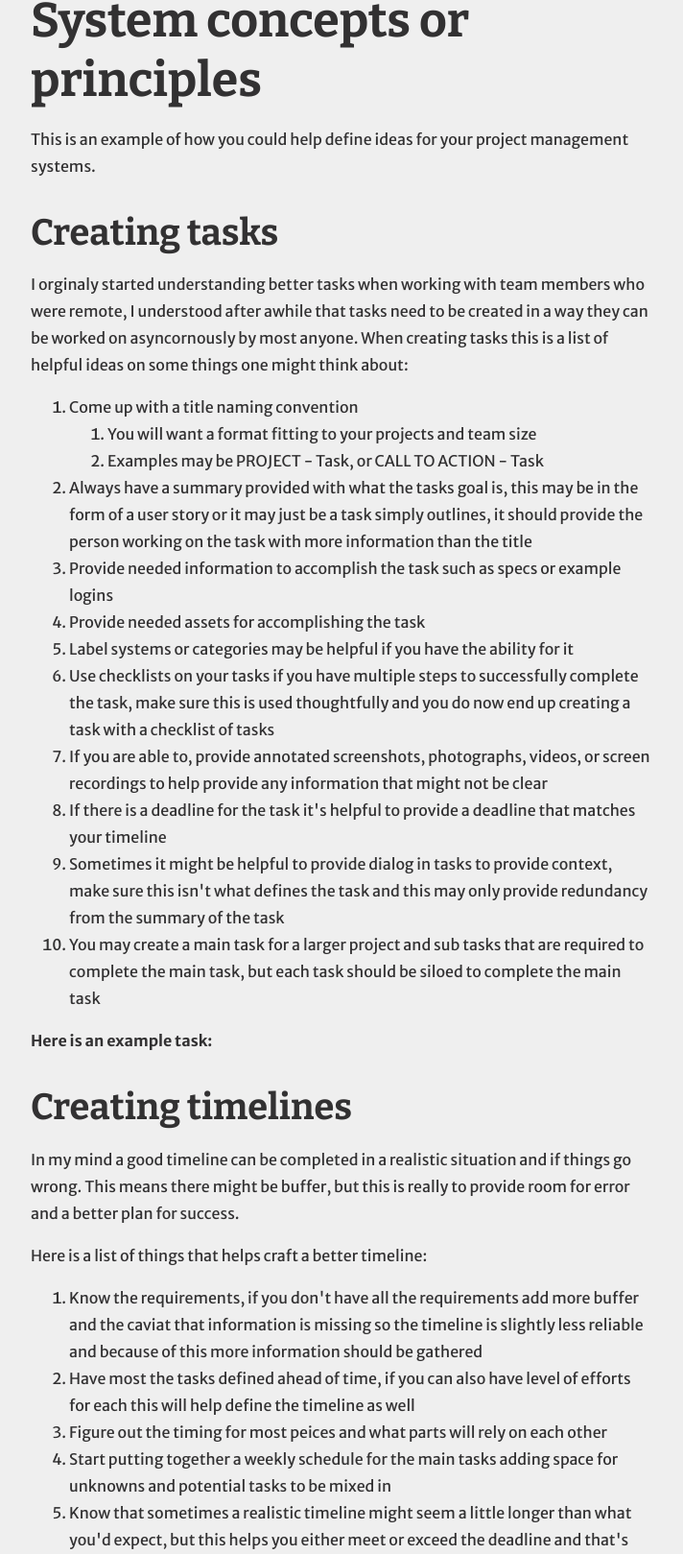
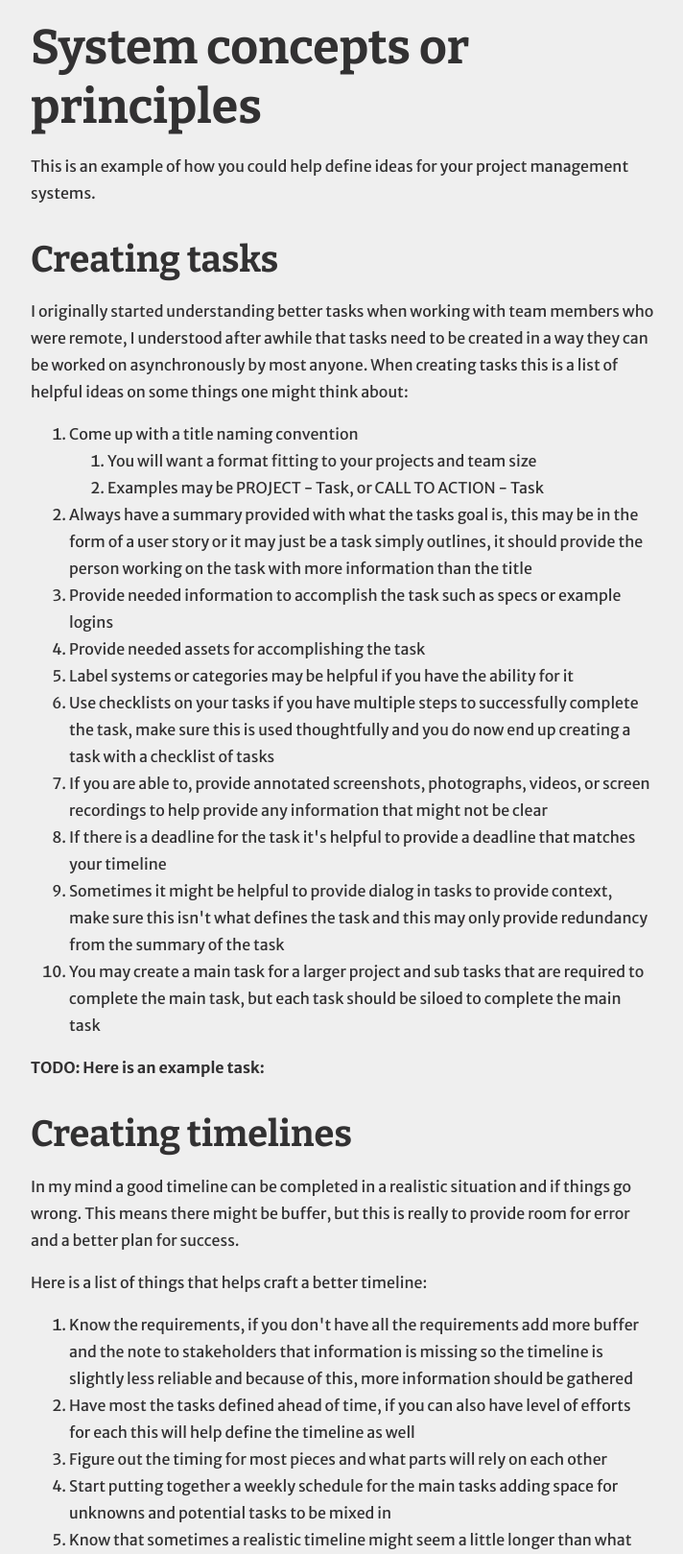
Before and after one commit to ndiesslin/portfolio-gatsby, a Gatsby site: page /blog/project-management-planning/ in a window 1280 px wide. Shown: the part 1181-2800 px from the top of the page at 96% size, without its empty margins (283-995 px from the left). Built offline with nearby package versions, Linux system fonts and the light colour scheme; Gatsby itself is replaced by a stand-in of ours.

Commit message:
Fixed typo and asjuted copy

```diff
--- a/content/blog/project-management-planning/index.md
+++ b/content/blog/project-management-planning/index.md
@@ -6,7 +6,7 @@ description: Thoughts and approaches around planning successful project manageme
 
 ## intro:
 
-Project management is tough, but it doesn't have to be this way. This is a compilation of thoughts and approaches around planning and executing successful project management.
+Project management is tough, but it doesn't have to be. This is a compilation of thoughts and approaches around planning and executing successful project management.
 
 ### Problem:
 
@@ -16,6 +16,7 @@ There are a lot of different problems technical companies and groups face around
 2. Tools guiding the project management process
 3. Misuse of project management tools
 4. Lack of process to guide better project management
+5. Lack of experience around project management
 
 ### Solutions:
 
@@ -34,7 +35,7 @@ This is an example of how you could help define ideas for your project managemen
 
 ### Creating tasks
 
-I orginaly started understanding better tasks when working with team members who were remote, I understood after awhile that tasks need to be created in a way they can be worked on asyncornously by most anyone. When creating tasks this is a list of helpful ideas on some things one might think about:
+I originally started understanding better tasks when working with team members who were remote, I understood after awhile that tasks need to be created in a way they can be worked on asynchronously by most anyone. When creating tasks this is a list of helpful ideas on some things one might think about:
 
 1. Come up with a title naming convention
     1. You will want a format fitting to your projects and team size
@@ -49,17 +50,17 @@ I orginaly started understanding better tasks when working with team members who
 9. Sometimes it might be helpful to provide dialog in tasks to provide context, make sure this isn't what defines the task and this may only provide redundancy from the summary of the task
 10. You may create a main task for a larger project and sub tasks that are required to complete the main task, but each task should be siloed to complete the main task
 
-__Here is an example task:__
+__TODO: Here is an example task:__
 
 ### Creating timelines
 
 In my mind a good timeline can be completed in a realistic situation and if things go wrong. This means there might be buffer, but this is really to provide room for error and a better plan for success.
 
 Here is a list of things that helps craft a better timeline:
-1. Know the requirements, if you don't have all the requirements add more buffer and the caviat that information is missing so the timeline is slightly less reliable and because of this more information should be gathered
+1. Know the requirements, if you don't have all the requirements add more buffer and the note to stakeholders that information is missing so the timeline is slightly less reliable and because of this, more information should be gathered
 2. Have most the tasks defined ahead of time, if you can also have level of efforts for each this will help define the timeline as well
-3. Figure out the timing for most peices and what parts will rely on each other
+3. Figure out the timing for most pieces and what parts will rely on each other
 4. Start putting together a weekly schedule for the main tasks adding space for unknowns and potential tasks to be mixed in
 5. Know that sometimes a realistic timeline might seem a little longer than what you'd expect, but this helps you either meet or exceed the deadline and that's ultimately the goal of a timeline
 
-__Example Timeline:__
+__TODO: Example Timeline:__
```
